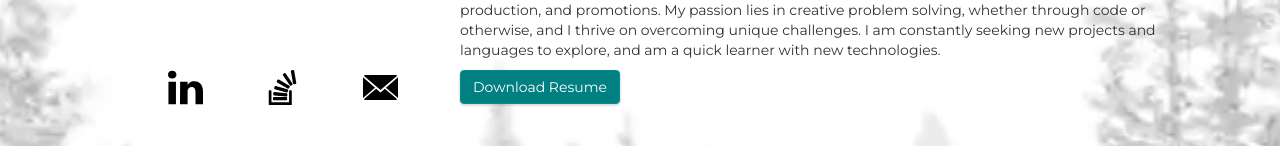
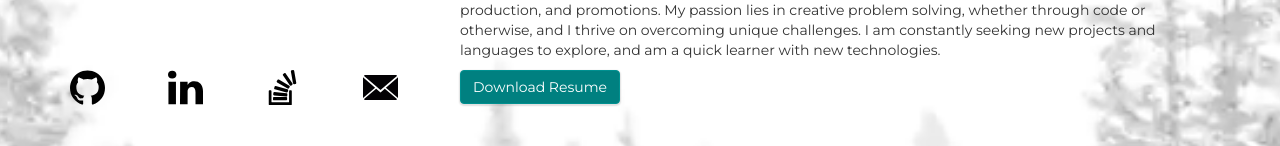
Before and after one commit to jkachurek/jkachurek.github.io, a plain HTML site: page index.html in a window 1280 px wide. Shown: the part 350-496 px from the top of the page. Drawn offline with Linux system fonts and the light colour scheme.

```diff
--- a/index.html
+++ b/index.html
@@ -35,7 +35,7 @@
       <nav>
         <div class="row">
             <div class="col-xs-3 col-sm-1">
-                <a href="https://github.com/jkachurek" target="_blank"><svg src="/Content/images/github-logo.svg" height="35" width="35" class="bottom-spacing svg-logo"></a>
+                <a href="https://github.com/jkachurek" target="_blank"><img src="/Content/images/github-logo.svg" height="35" width="35" class="bottom-spacing svg-logo"></a>
             </div>
             <div class="col-xs-3 col-sm-1">
                 <a href="https://www.linkedin.com/in/john-kachurek" target="_blank"><img src="/Content/images/linkedin-logo.svg" height="35" width="35" class="bottom-spacing svg-logo"></a>
```
